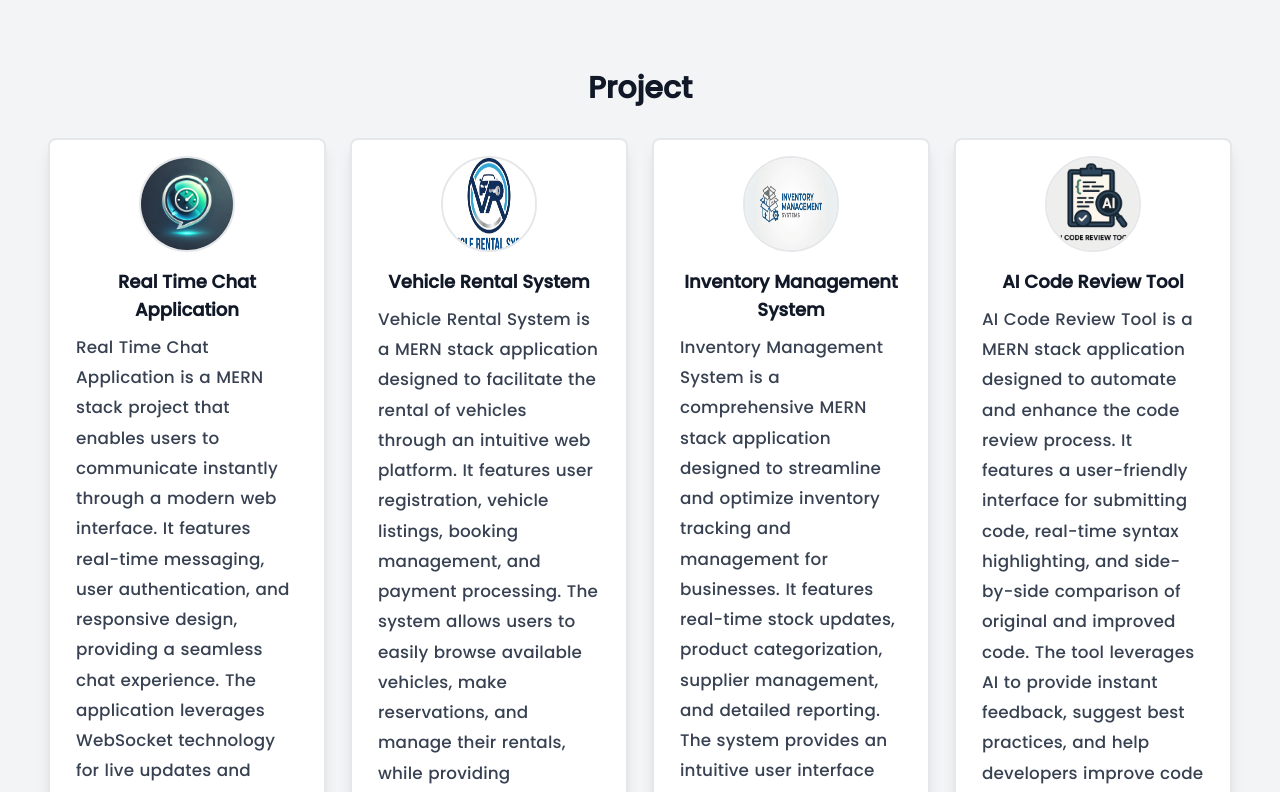
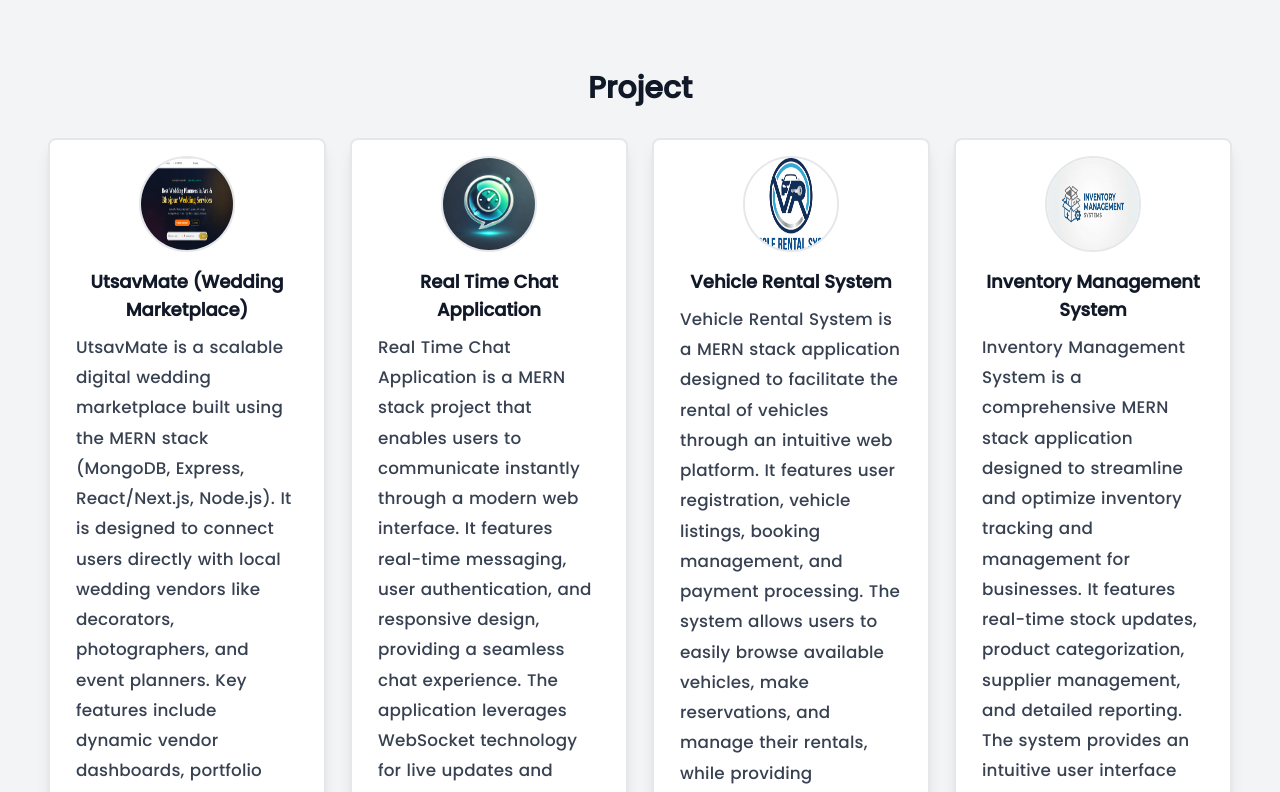
Before and after one commit to KUSHWAHA-RANVIJAY-SINGH/Portfolio, a React (Vite) app: page / in a window 1280 px wide. Shown: the part 1780-2572 px from the top of the page. Built offline with nearby package versions, Linux system fonts and the light colour scheme.

Commit message:
feat: add UtsavMate project, include live link for Vehicle Rental System, and refine project card link rendering logic.

```diff
--- a/src/components/Project.jsx
+++ b/src/components/Project.jsx
@@ -5,9 +5,18 @@ import react from "../assets/reactjs.png";
 import Review from "../assets/Code_Review.png";
 import Inventory from "../assets/Inventory.png";
 import Vehicle_logo from "../assets/Vehicle.png";
+import Utsavmate from "../assets/utsavmate-logo.png";
 
 function Project() {
   const cardItem = [
+    {
+      id: 0,
+      logo: Utsavmate,
+      title: "UtsavMate (Wedding Marketplace)",
+      description: "UtsavMate is a scalable digital wedding marketplace built using the MERN stack (MongoDB, Express, React/Next.js, Node.js). It is designed to connect users directly with local wedding vendors like decorators, photographers, and event planners. Key features include dynamic vendor dashboards, portfolio management with AWS S3 integration, real-time lead tracking, and role-based admin controls. The platform focuses on high performance, responsive design, and an intuitive user experience for both vendors and customers.",
+      Live_link: "https://utsavmate.in/",
+      liveLabel: "Visit Website"
+    },
     {
       id: 1,
       logo: Logo,
@@ -21,7 +30,8 @@ function Project() {
       logo: Vehicle_logo,
       title: "Vehicle Rental System",
       description: 'Vehicle Rental System is a MERN stack application designed to facilitate the rental of vehicles through an intuitive web platform. It features user registration, vehicle listings, booking management, and payment processing. The system allows users to easily browse available vehicles, make reservations, and manage their rentals, while providing administrators with tools to oversee operations and maintain the fleet efficiently.',
-      github: 'https://github.com/KUSHWAHA-RANVIJAY-SINGH/Vehicle-Rental-System'
+      github: 'https://github.com/KUSHWAHA-RANVIJAY-SINGH/Vehicle-Rental-System',
+      Live_link: 'https://vehicle-rental-system-wheat-six.vercel.app/'
     },
     {
       id: 3,
@@ -46,20 +56,6 @@ function Project() {
       description: "A suite of 20+ React.js projects exploring components, state, hooks, and UI design—built to sharpen frontend skills through real-world practice.",
       github: 'https://github.com/KUSHWAHA-RANVIJAY-SINGH/React-js'
     },
-    // {
-    //   id: 5,
-    //   logo: mongo,
-    //   title: "MongoDB",
-    //   description: 'MongoDB Application.',
-    //   github : 'https://github.com/yourusername/mongodb-app'
-    // },
-    // {
-    //   id: 6,
-    //   logo: express,
-    //   title: "Express",
-    //   description: 'Express Application.',
-    //   github : 'https://github.com/yourusername/express-app'
-    // },
   ];
 
   return (
@@ -70,7 +66,7 @@ function Project() {
           {/* Featured Projects */}
         </span>
         <div className="grid grid-cols-1 sm:grid-cols-2 lg:grid-cols-3 xl:grid-cols-4 gap-6 my-8">
-          {cardItem.map(({ id, logo, title, description, github, Live_link, live, live_link }) => {
+          {cardItem.map(({ id, logo, title, description, github, Live_link, live, live_link, liveLabel }) => {
             const liveLink = Live_link || live || live_link;
             return (
               <div
@@ -89,6 +85,7 @@ function Project() {
                   </p>
                 </div>
                 <div className="mt-auto flex flex-col gap-2 w-full items-center">
+                  {github && (
                     <a
                       href={github}
                       target="_blank"
@@ -97,6 +94,7 @@ function Project() {
                     >
                       Source Code
                     </a>
+                  )}
                   {liveLink && (
                     <a
                       href={liveLink}
@@ -104,7 +102,7 @@ function Project() {
                       rel="noopener noreferrer"
                       className="bg-blue-500 hover:bg-blue-700 text-white font-bold px-4 py-2 rounded inline-block"
                     >
-                      Live
+                      {liveLabel || "Live"}
                     </a>
                   )}
                 </div>
```
Also changed, not shown: src/assets/utsavmate-logo.png (added). Lines whose indentation alone changed are shown as unchanged.
